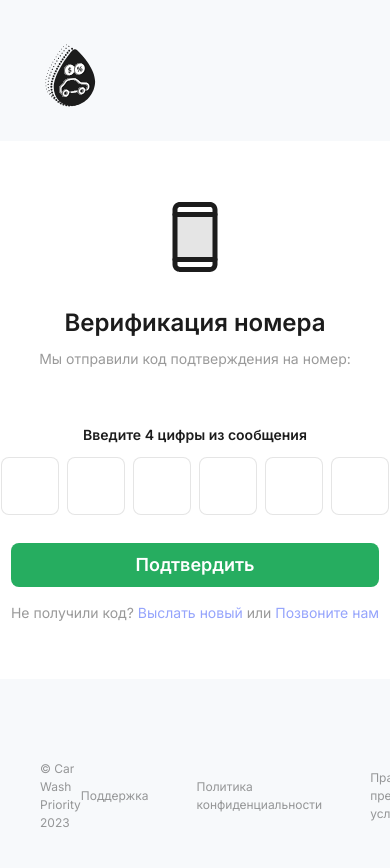
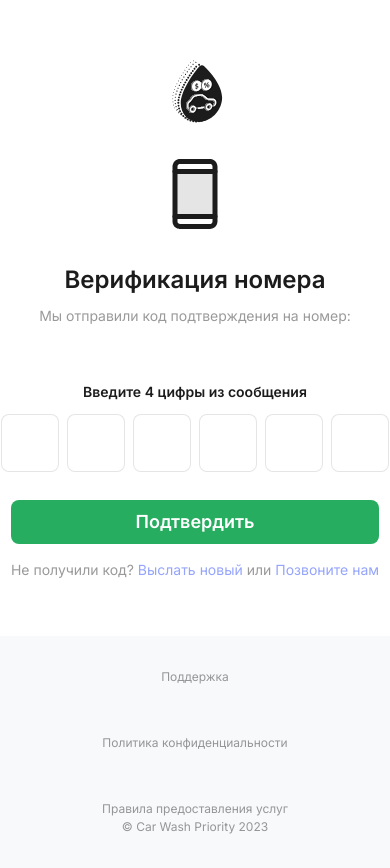
Before and after one commit to VikdiMarks/car-wash-priority, a Next.js app: page /auth/registration in a window 390 px wide. Before the commit the page ends 844 px from the top, so only its background shows below. Built offline with nearby package versions, Linux system fonts and the light colour scheme.

Commit message:
save settngs

```diff
--- a/app/(pages)/auth/_components/Footer.jsx
+++ b/app/(pages)/auth/_components/Footer.jsx
@@ -4,16 +4,15 @@ export default function Footer({ textColor }) {
 	return (
 		<footer
 			className={clsx(
-				"px-10 pb-3 flex items-center justify-between absolute bottom-0 left-0 right-0",
+				"px-10 pb-3 flex md:flex-col-reverse items-center justify-between absolute md:static md:py-8 bottom-0 left-0 right-0",
 				{
 					"text-white": textColor === "white",
 					"text-black/40": textColor === "black",
 				},
-				"max-[800px]:flex-col-reverse max-[800px]:gap-4"
-			)}
-		>
+				"max-[800px]:flex-col-reverse max-[800px]:gap-4",
+			)}>
 			<p>© Car Wash Priority 2023</p>
-			<div className="flex items-center gap-12 max-[800px]:flex-col max-[800px]:gap-2">
+			<div className="flex md:flex-col items-center gap-12 max-[800px]:flex-col max-[800px]:gap-2">
 				<a className={"hover:opacity-75"} href="#">
 					Поддержка
 				</a>
--- a/app/(pages)/auth/_components/Verify.jsx
+++ b/app/(pages)/auth/_components/Verify.jsx
@@ -2,12 +2,12 @@ import Image from "next/image";
 import TitleAndOpinion from "@/app/(pages)/auth/_components/TitleAndOpinion";
 import Input from "@/app/_components/Input";
 import Button from "@/app/_components/Button";
-import {useState} from "react";
-import {saveOrganizationData, sendAuthCode, verifyCode} from "../auth";
-import {useRouter} from "next/navigation";
+import { useState } from "react";
+import { saveOrganizationData, sendAuthCode, verifyCode } from "../auth";
+import { useRouter } from "next/navigation";
 
 function formatPhoneNumber(phoneNumber) {
-	const cleaned = phoneNumber.replace(/\D/g, '');
+	const cleaned = phoneNumber.replace(/\D/g, "");
 
 	if (cleaned.length === 11) {
 		const countryCode = cleaned[0];
@@ -21,12 +21,18 @@ function formatPhoneNumber(phoneNumber) {
 	}
 }
 
-export default function Verify({phone, closeModal}) {
+export default function Verify({ phone, closeModal }) {
 	const [verificationCode, setVerificationCode] = useState(["", "", "", "", "", ""]);
-	const router = useRouter()
+	const [validateField, setValidateField] = useState("");
+	const router = useRouter();
 
 	const handleVerify = async () => {
-		const status = await verifyCode({phone: phone, code: verificationCode.join("")})
+		if (verificationCode.join("").length !== verificationCode.length) {
+			setValidateField("Количество символов в поле code должно быть не меньше " + verificationCode.length);
+			return;
+		}
+
+		const status = await verifyCode({ phone: phone, code: verificationCode.join("") });
 
 		if (status) {
 			await saveOrganizationData();
@@ -34,20 +40,19 @@ export default function Verify({phone, closeModal}) {
 		} else {
 			closeModal();
 		}
-	}
+	};
 
 	return (
 		<>
 			<Image width={"80"} height={"80"} src={"/img/icons/phone.svg"} alt={"Иконка телефона"} />
-			<TitleAndOpinion title={"Верификация номера"}>
-				Мы отправили код подтверждения на номер:
-			</TitleAndOpinion>
+			<TitleAndOpinion title={"Верификация номера"}>Мы отправили код подтверждения на номер:</TitleAndOpinion>
 			<div className={"text-lg font-semibold text-black-100"}>{formatPhoneNumber(phone)}</div>
 			<div className={"text-center"}>
-				<p className={"mb-3 text-sm font-semibold text-black-100"}>Введите 4 цифры из сообщения</p>
+				<p className={"mb-3 text-sm font-semibold text-black-100"}>Введите 6 цифры из сообщения</p>
 				<div className={"flex gap-2 items-center justify-center"}>
-					{verificationCode.map((value, index) => <Input
-						dataFocus={`focus-${index+1}`}
+					{verificationCode.map((value, index) => (
+						<Input
+							dataFocus={`focus-${index + 1}`}
 							type={"one-number"}
 							value={verificationCode[index]}
 							setValue={num => {
@@ -56,16 +61,18 @@ export default function Verify({phone, closeModal}) {
 								setVerificationCode(old);
 							}}
 							key={index}
-					/>)}
+						/>
+					))}
 				</div>
 			</div>
 			<div>
+				<span className="block mb-7 text-red-500 text-sm">{validateField}</span>
 				<Button clickHandler={handleVerify} type={"success"}>
 					Подтвердить
 				</Button>
 				<p className={"text-sm text-black/40 text-center mt-4"}>
 					Не получили код?{" "}
-					<a className={"text-purple--main"} href="#" onClick={() => sendAuthCode({phone: phone})}>
+					<a className={"text-purple--main"} href="#" onClick={() => sendAuthCode({ phone: phone })}>
 						Выслать новый
 					</a>{" "}
 					или{" "}
--- a/app/(pages)/auth/auth.js
+++ b/app/(pages)/auth/auth.js
@@ -1,7 +1,7 @@
 import axios from "axios";
-import {redirect} from "next/navigation";
-import {axiosInstance} from "@/app/utils/axios-instance";
-import {readCookie} from "@/app/utils/cookie";
+import { redirect } from "next/navigation";
+import { axiosInstance } from "@/app/utils/axios-instance";
+import { readCookie } from "@/app/utils/cookie";
 
 export async function sendAuthCode(data) {
 	try {
@@ -11,10 +11,10 @@ export async function sendAuthCode(data) {
 			return true;
 		}
 		console.error("Ошибка при отправке send-auth-code:", res.status);
-		return false;
+		return res.data;
 	} catch (error) {
 		console.error("Ошибка при отправке send-auth-code:", error);
-		return false;
+		return error;
 	}
 }
 
@@ -25,7 +25,11 @@ export async function verifyCode(data) {
 		if (res.status === 200) {
 			const tokenExpiryTime = new Date(res.data.data.expires_at).getTime();
 
-			document.cookie = "bearer_token=" + res.data.data.bearer_token + "; path=/; samesite=lax; expires=" + new Date(tokenExpiryTime).toUTCString();
+			document.cookie =
+				"bearer_token=" +
+				res.data.data.bearer_token +
+				"; path=/; samesite=lax; expires=" +
+				new Date(tokenExpiryTime).toUTCString();
 
 			return true;
 		}
@@ -33,7 +37,7 @@ export async function verifyCode(data) {
 		console.error("Ошибка при авторизации:", res.status);
 		return false;
 	} catch (error) {
-		alert(error.response.data.message)
+		alert(error.response.data.message);
 		console.error("Ошибка при авторизации:", error);
 		return false;
 	}
@@ -52,7 +56,7 @@ export async function saveOrganizationData() {
 			return false;
 		}
 	} catch (error) {
-		alert(error.response.data.message)
+		alert(error.response.data.message);
 		// console.log("Неудачное заполнение данных:", error);
 		return false;
 	}
--- a/app/(pages)/auth/page.jsx
+++ b/app/(pages)/auth/page.jsx
@@ -30,18 +30,33 @@ export default function Auth() {
 		phone: false,
 		inn: false,
 	});
+	const [errorMessage, setErrorMessage] = useState({
+		auth: "",
+		reg: "",
+	});
 
 	const router = useRouter();
 
 	const nodeRef = useRef(null);
 
 	const handleAuth = async () => {
-		const isValid = sendAuthCode(loginData);
+		const isValid = await sendAuthCode(loginData);
 
-		if (isLogin && isValid) {
+		if (isLogin && isValid === true) {
 			setModalVerify(true);
+			setErrorMessage({
+				auth: "",
+				reg: "",
+			});
 		} else {
-			router.push("/auth/registration");
+			if (isValid.response.status === 409) {
+				setErrorMessage(prevState => ({
+					...prevState,
+					auth: "До следующей отправки осталось " + isValid.response.data.message + "с",
+				}));
+				return;
+			}
+			setErrorMessage(prevState => ({ ...prevState, auth: isValid.response.data.message }));
 		}
 	};
 
@@ -51,13 +66,18 @@ export default function Auth() {
 
 		if (!isValid.errors) {
 			router.push("/auth/registration");
+			setErrorMessage({
+				auth: "",
+				reg: "",
+			});
 		} else {
-			alert(isValid.message);
+			setErrorMessage(prevState => ({ ...prevState, reg: isValid.message }));
 		}
 	};
 
 	const checkField = (key, value, minLength) => {
 		if (value.trim().length < minLength) {
+			setErrorMessage(prevState => ({ ...prevState, reg: "Поле инн имеет ошибочный формат" }));
 			setValidateFields({ ...validateFields, [key]: false });
 		} else {
 			setValidateFields({ ...validateFields, [key]: true });
@@ -77,7 +97,7 @@ export default function Auth() {
 				</div>
 				<div
 					className={
-						"flex flex-col gap-7 max-w-[484px] bg-white rounded-2xl p-12 max-[530px]:p-8 max-[430px]:p-4"
+						"flex flex-col gap-7 max-w-[484px] bg-white rounded-2xl p-12 max-[530px]:p-8 max-[430px]:p-4 md:fixed md:rounded-none top-0 left-0 right-0 bottom-0"
 					}>
 					<div className={"flex flex-col gap-2 items-center"}>
 						<Image width={56} height={70} src={"/img/logo.svg"} alt={"Логотип"} />
@@ -147,6 +167,7 @@ export default function Auth() {
 							/>
 						)}
 					</div>
+					<span className="text-red-500 text-sm">{isLogin ? errorMessage.auth : errorMessage.reg}</span>
 					<Button
 						type={"success"}
 						clickHandler={isLogin ? handleAuth : handleReg}
@@ -166,7 +187,7 @@ export default function Auth() {
 					<p className={"text-sm text-black/40 text-center max-[430px]:text-[12px]"}>
 						Продолжая использовать сервис, вы соглашаетесь с{" "}
 						<a className={"text-purple--main"} href="#">
-							политикой конфиденциальности
+							правилами обработки персональных данных
 						</a>{" "}
 						и{" "}
 						<a className={"text-purple--main"} href="#">
--- a/app/(pages)/auth/registration/layout.jsx
+++ b/app/(pages)/auth/registration/layout.jsx
@@ -5,10 +5,12 @@ export default function AuthRegistrationLayout({ children }) {
 	return (
 		<div
 			className={
-				"relative min-h-screen w-screen flex items-center justify-center p-6 pb-12 max-[420px]:px-4 max-[800px]:pt-20 max-[800px]:pb-40"
+				"relative min-h-screen w-screen flex md:flex-col md:pb-0 items-center justify-center pb-12 max-[800px]:pt-20 max-[800px]:pb-40"
 			}>
 			<Image
-				className={"absolute top-10 left-10 max-[980px]:max-w-[42px] max-[980px]:top-4 max-[980px]:left-4"}
+				className={
+					"absolute md:hidden top-10 left-10 max-[980px]:max-w-[42px] max-[980px]:top-4 max-[980px]:left-4"
+				}
 				width={56}
 				height={70}
 				src={"/img/logo.svg"}
@@ -16,8 +18,17 @@ export default function AuthRegistrationLayout({ children }) {
 			/>
 			<div
 				className={
-					"max-w-[676px] rounded-2xl bg-white px-36 py-14 flex flex-col items-center gap-7 max-[670px]:p-12 max-[420px]:p-6 max-[670px]:gap-4 "
+					"max-w-[676px] rounded-2xl bg-white md:px-4 px-36 py-14 flex flex-col items-center gap-7 max-[670px]:p-12 max-[420px]:p-6 max-[670px]:gap-4 "
 				}>
+				<Image
+					className={
+						"absolute md:static top-10 left-10 max-[980px]:max-w-[42px] max-[980px]:top-4 max-[980px]:left-4"
+					}
+					width={56}
+					height={70}
+					src={"/img/logo.svg"}
+					alt={"Логотип"}
+				/>
 				{children}
 			</div>
 			<Footer textColor={"black"} />
```
Lines whose indentation alone changed are shown as unchanged.
